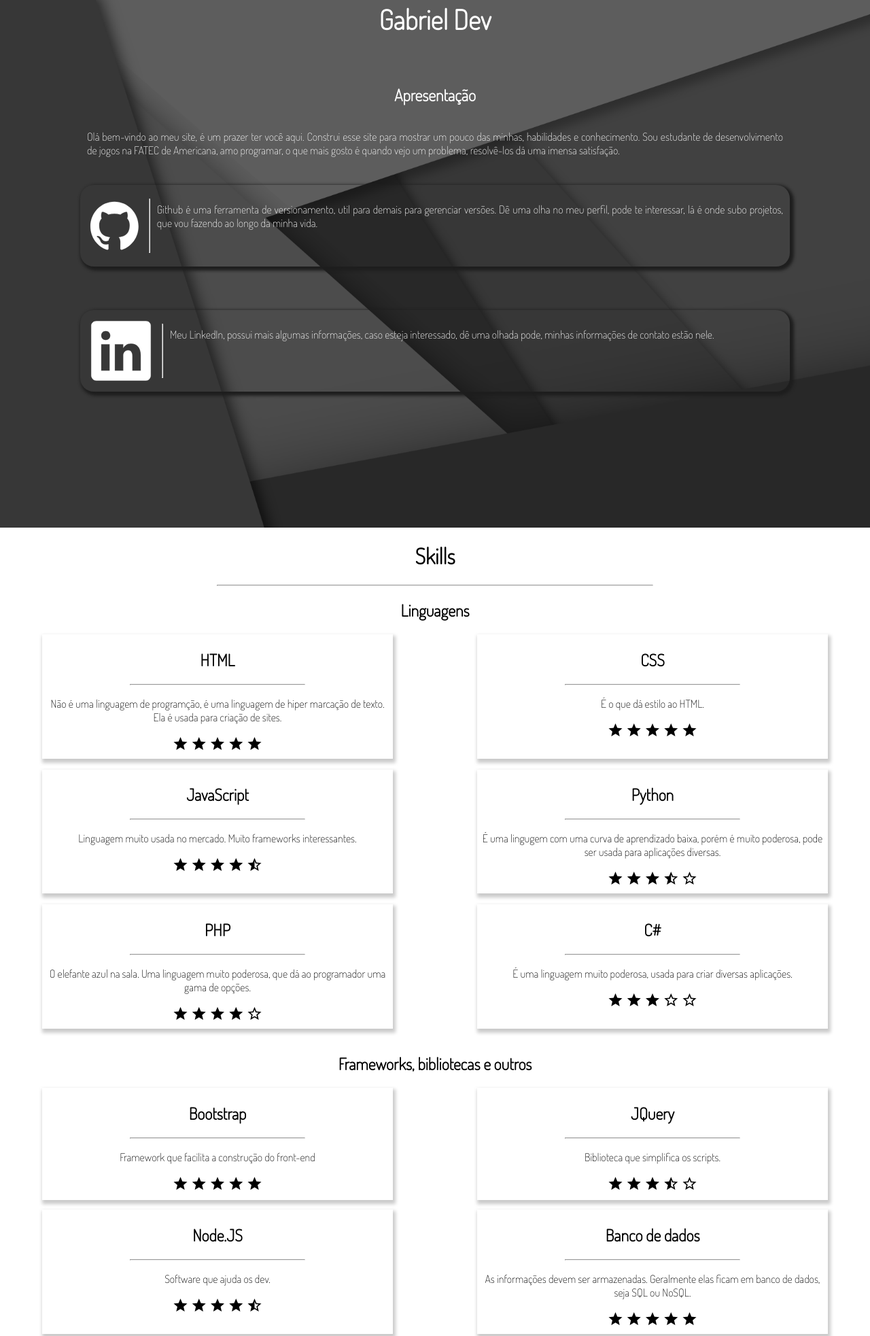
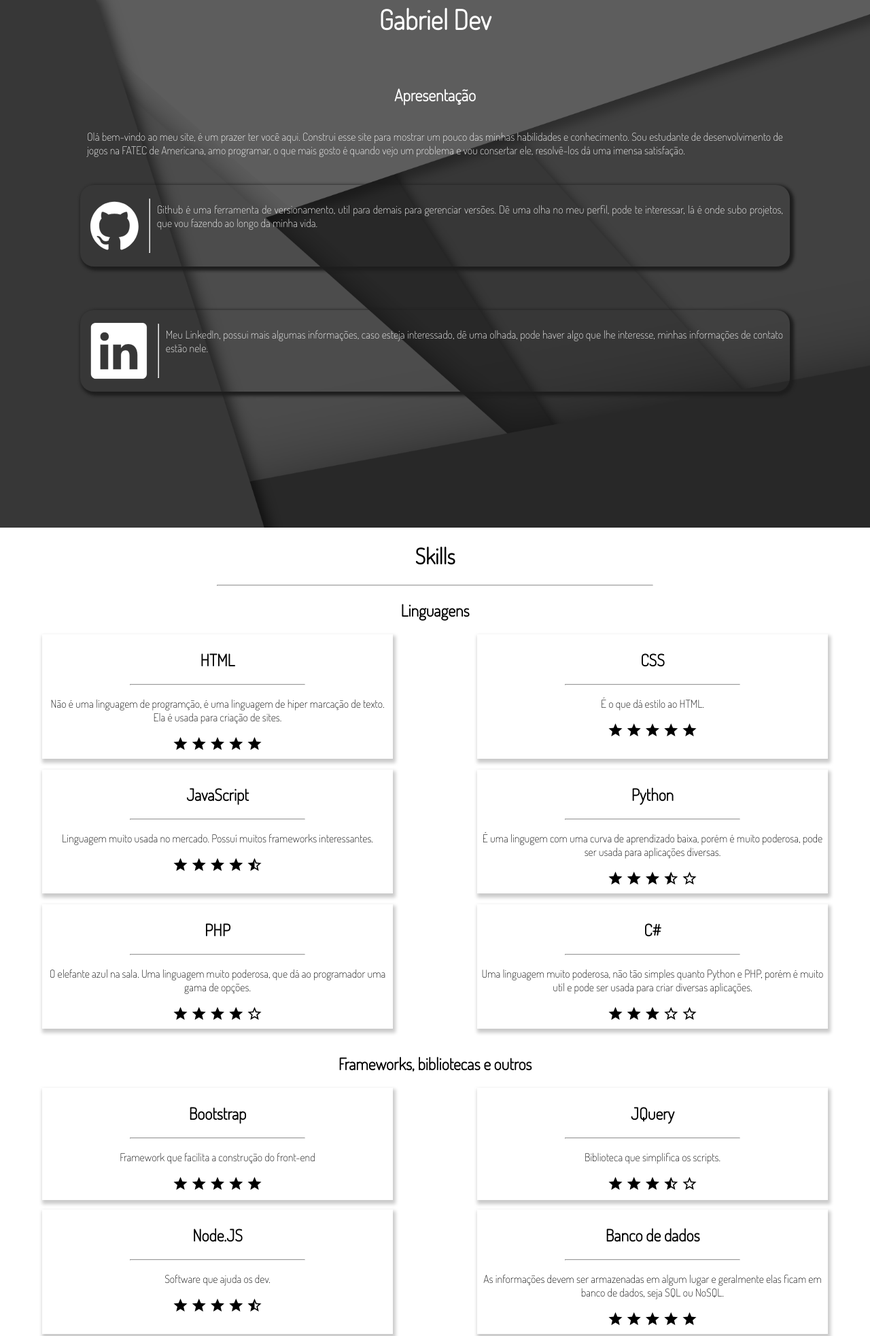
Before and after one commit to MantovaniGabriel/gh-presentation, a plain HTML site: page index.html in a window 1280 px wide. Shown: the part 24-1989 px from the top of the page at 68% size. Drawn offline with nearby package versions, Linux system fonts and the light colour scheme.

Commit message:
04-04-2022

```diff
--- a/index.html
+++ b/index.html
@@ -21,11 +21,12 @@
                 <h2>Apresentação</h2>
                 <p>
                     Olá bem-vindo ao meu site, é um prazer ter você aqui.
-                    Construi esse site para mostrar um pouco das minhas,
+                    Construi esse site para mostrar um pouco das minhas
                     habilidades e conhecimento.
                     Sou estudante de desenvolvimento de jogos na FATEC de
                     Americana, amo programar, o que mais gosto é quando
-                    vejo um problema, resolvê-los dá uma imensa satisfação.
+                    vejo um problema e vou consertar ele, resolvê-los dá uma
+                    imensa satisfação.
                 </p>
             </div>
 
@@ -46,8 +47,9 @@
                 <hr>
                 <p>
                     Meu LinkedIn, possui mais algumas informações,
-                    caso esteja interessado, dê uma olhada pode,
-                    minhas informações de contato estão nele.
+                    caso esteja interessado, dê uma olhada, pode
+                    haver algo que lhe interesse, minhas informações
+                    de contato estão nele.
                 </p>
             </div>
         </div>
@@ -96,7 +98,7 @@
                     <hr>
                     <p>
                         Linguagem muito usada no mercado.
-                        Muito frameworks interessantes.
+                        Possuí muitos frameworks interessantes.
                     </p>
                     <div class="stars">
                         <span class="material-icons-outlined">star_purple500</span>
@@ -147,8 +149,9 @@
                     <h2>C#</h2>
                     <hr>
                     <p>
-                        É uma linguagem muito poderosa,
-                        usada para criar diversas aplicações.
+                        Uma linguagem muito poderosa, não tão simples
+                        quanto Python e PHP, porém é muito util e pode
+                        ser usada para criar diversas aplicações.
                     </p>
                     <div class="stars">
                         <span class="material-icons-outlined">star_purple500</span>
@@ -212,8 +215,8 @@
                     <h2>Banco de dados</h2>
                     <hr>
                     <p>
-                        As informações devem ser armazenadas.
-                        Geralmente elas ficam em banco de dados,
+                        As informações devem ser armazenadas  em algum
+                        lugar e geralmente elas ficam em banco de dados,
                         seja SQL ou NoSQL.
                     </p>
                     <div class="stars">
```
